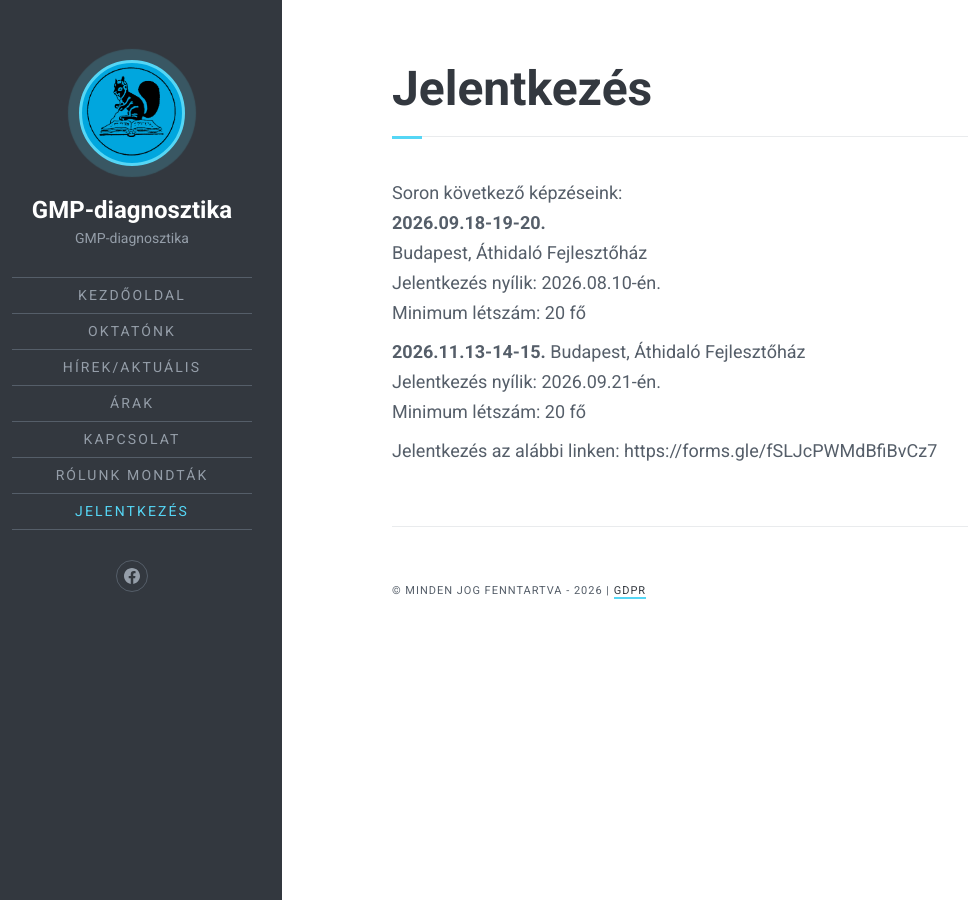
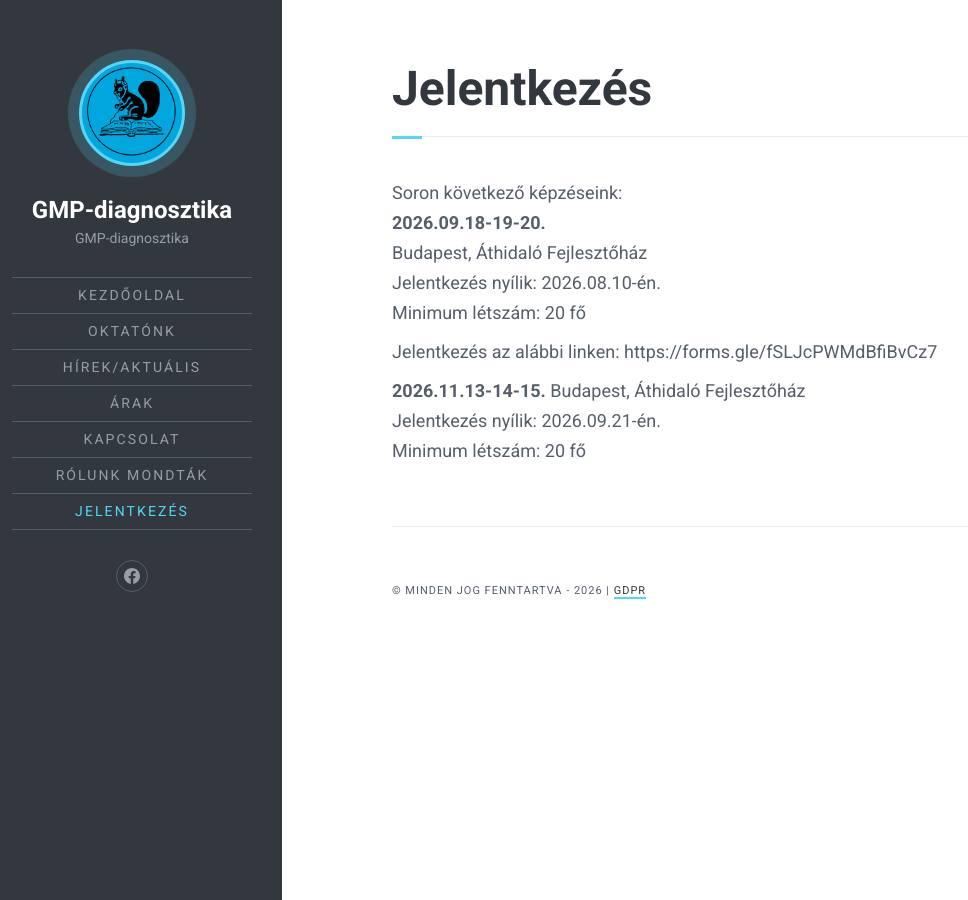
Before and after one commit to gmpdiagnosztika/gmpdiagnosztika.github.io, a Jekyll site: the page built from jelentkezes.md, in a window 1280 px wide. Shown: the whole page, without its empty margins (18-986 px from the left). Built offline with Jekyll 4.4.1, drawn with Linux system fonts in a browser that asks for light colours; comment, search, counter and statistics services are not loaded.

```diff
--- a/jelentkezes.md
+++ b/jelentkezes.md
@@ -9,10 +9,10 @@ Budapest, Áthidaló Fejlesztőház
 Jelentkezés nyílik: 2026.08.10-én.
 Minimum létszám: 20 fő
 
+Jelentkezés az alábbi linken:
+https://forms.gle/fSLJcPWMdBfiBvCz7
+
 **2026.11.13-14-15.**
 Budapest, Áthidaló Fejlesztőház
 Jelentkezés nyílik: 2026.09.21-én.
 Minimum létszám: 20 fő
-
-Jelentkezés az alábbi linken:
-https://forms.gle/fSLJcPWMdBfiBvCz7
```
